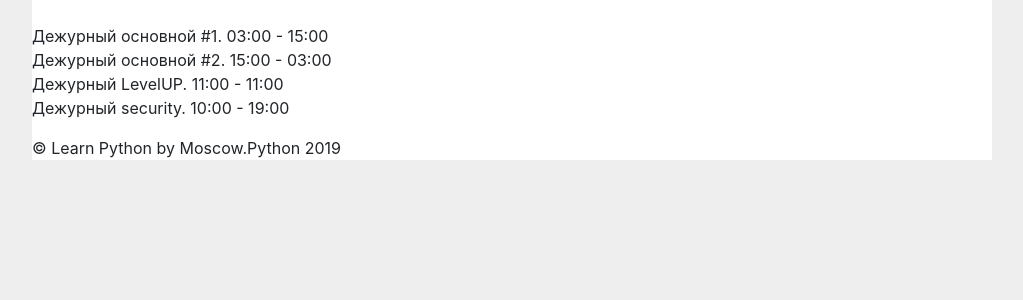
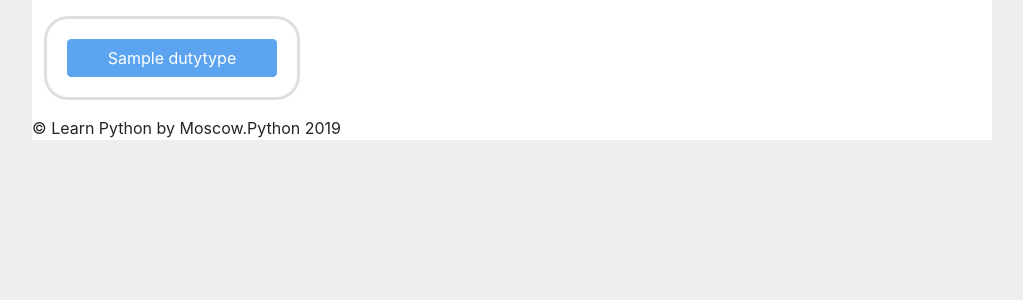
Before and after one commit to o-evdokimov/duty_calendar, a Flask app: page /calendar/smeny in a window 1280 px wide. Shown: the part 96-396 px from the top of the page, without its empty margins (128-1151 px from the left). Run offline with Flask 2, Linux system fonts and the light colour scheme; a user stored in the database is signed in; tables that the repository leaves empty hold one stand-in row (values such as "Sample post"); some libraries are stand-ins or nearby versions.

Commit message:
таблица смен + верстка

```diff
--- a/schedule/calendar/models.py
+++ b/schedule/calendar/models.py
@@ -26,7 +26,7 @@ class Dutytype(db.Model):
     time_interval_id = db.Column(db.Integer, db.ForeignKey('timeinterval.id'))
     role_id = db.Column(db.Integer, db.ForeignKey('role.id'))
     def __repr__(self):
-        return ("Dutytype: {}".format(self.name))
+        return ("{}".format(self.name))
     def __init__(self, *args, **kwargs):
         super(Dutytype,self).__init__(*args, **kwargs)
 
--- a/schedule/calendar/views.py
+++ b/schedule/calendar/views.py
@@ -17,7 +17,13 @@ def index():
 def smeny():
     if current_user.is_authenticated:
         title = "Смены дежурств"
-        return render_template('smeny.html', title = title)
+        dutytypes = Dutytype.query.all()
+        colors = ('btn btn-primary', 'btn btn-warning', 'btn btn-success', 'btn btn-secondary')
+        new_dict = dict(zip(colors, dutytypes))
+
+        print(new_dict)
+
+        return render_template('smeny.html', title = title, dutytypes = dutytypes, new_dict = new_dict)
     else:
         flash('Log in for access', 'alert-info')
         return redirect(url_for('user.login'))
--- a/schedule/templates/index.html
+++ b/schedule/templates/index.html
@@ -10,16 +10,12 @@
     <h5></h5>
     <div class="card" style="width: 16rem; left: 12px;">
             <div class="card-body">
-                <h3 class="card-title"> <span style="padding-left: 40px;"> </span> {{ date }} </h3>
+                <h3 class="card-title"> <span style="padding-left: 42px;"> </span> {{ date }} </h3>
                 <ul class="list-group">
                     <button type="button" class="btn btn-primary">Duty #1</button>
                     <button type="button" class="btn btn-warning">Duty #2</button>
                     <button type="button" class="btn btn-success">Level Up</button>
                     <button type="button" class="btn btn-secondary">Security</button>
-                    <!-- <li class="list-group-item">Duty #1 {{ duty1 }}</li> -->
-                    <!-- <li class="list-group-item">Duty #2 {{ duty2 }}</li> -->
-                    <!-- <li class="list-group-item">Level Up {{ duty_level_up }}</li> -->
-                    <!-- <li class="list-group-item">Security {{ duty_security }}</li> -->
                 </ul>
             </div>
      </div>
--- a/schedule/templates/smeny.html
+++ b/schedule/templates/smeny.html
@@ -8,9 +8,15 @@
 {% endblock head %}
 {% block content %}
     <p class="important">
-        <br>  Дежурный основной #1.  03:00 - 15:00
-        <br>  Дежурный основной #2.  15:00 - 03:00
-        <br>  Дежурный LevelUP.      11:00 - 11:00
-        <br>  Дежурный security.     10:00 - 19:00  <br>
-    </p>
+    <h5></h5>
+    <div class="card" style="width: 16rem; left: 12px;">
+            <div class="card-body">
+                <ul class="list-group">
+                    {% for color,duty in new_dict.items() %}
+                            <button type="button" class ="{{ color }}"> {{ duty }} </button>
+                    {% endfor %}
+                </ul>
+            </div>
+     </div>
+     </p>
 {% endblock content %}
```
